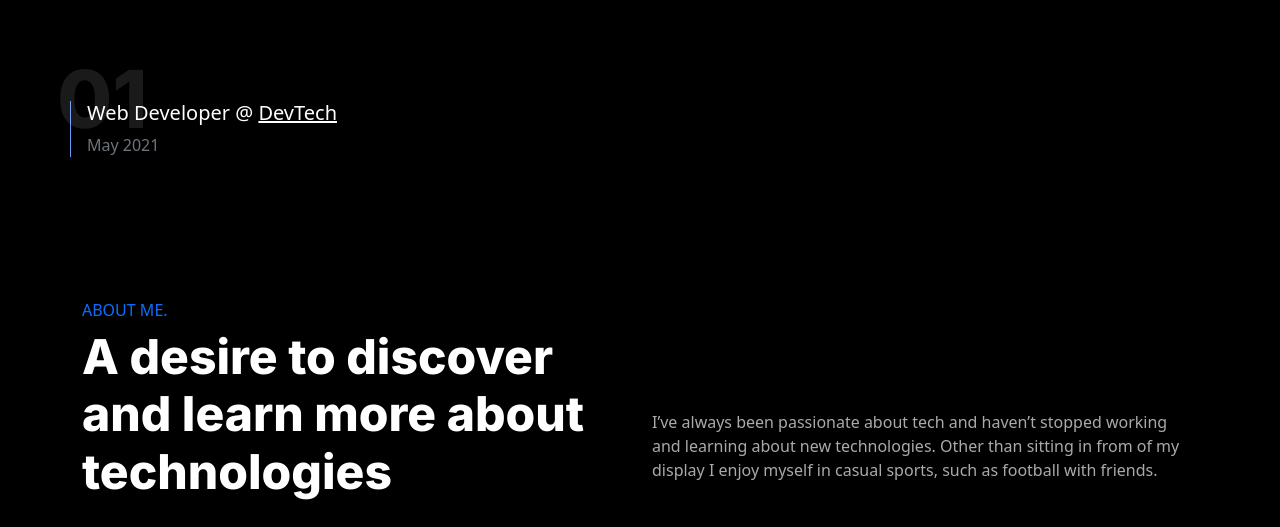
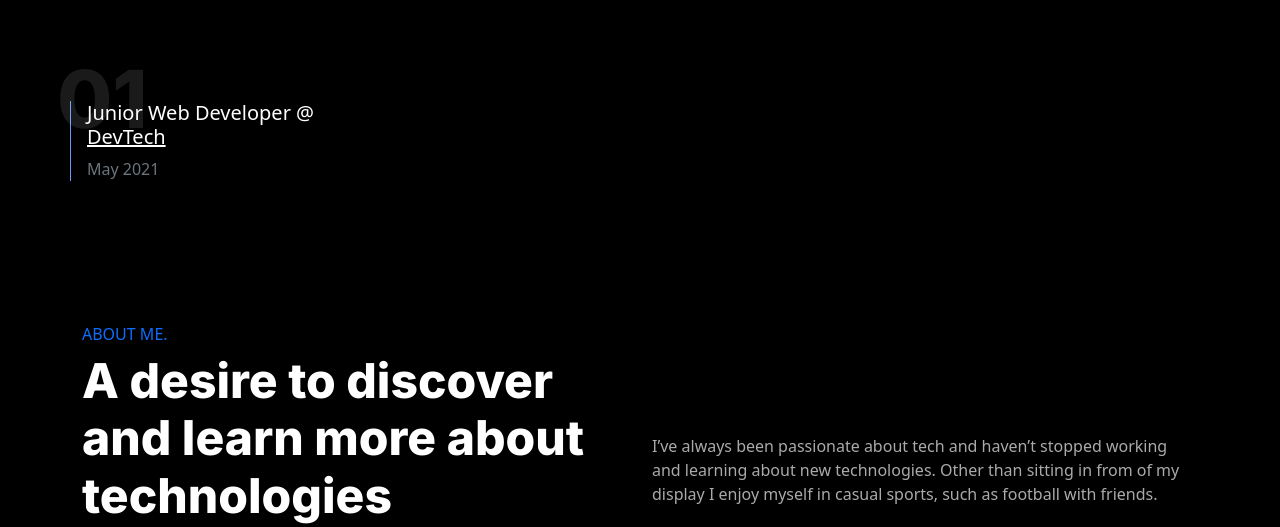
Before and after one commit to alinlinca10/alinlinca10.github.io, a plain HTML site: page index.html in a window 1280 px wide. Shown: the part 1366-1893 px from the top of the page. Drawn offline with nearby package versions, Linux system fonts and the light colour scheme; a script that the page names is missing; a web font is replaced by a local one.

Commit message:
Docs
Docs

```diff
--- a/index.html
+++ b/index.html
@@ -139,7 +139,7 @@
             <div class="row py-5">
                 <div class="col-lg-3 px-3 border-start border-primary">
                     <h1 class="number dev-parallax" style="opacity: 10%;">01</h1>
-                    <h5>Web Developer @ <a href="https://www.devtechsoftware.com" class="text-white">DevTech</a></h5>
+                    <h5>Junior Web Developer @ <a href="https://www.devtechsoftware.com" class="text-white">DevTech</a></h5>
                     <p class="text-secondary">May 2021</p>
                 </div>
             </div>
```
Also changed, not shown: 1 other file.
